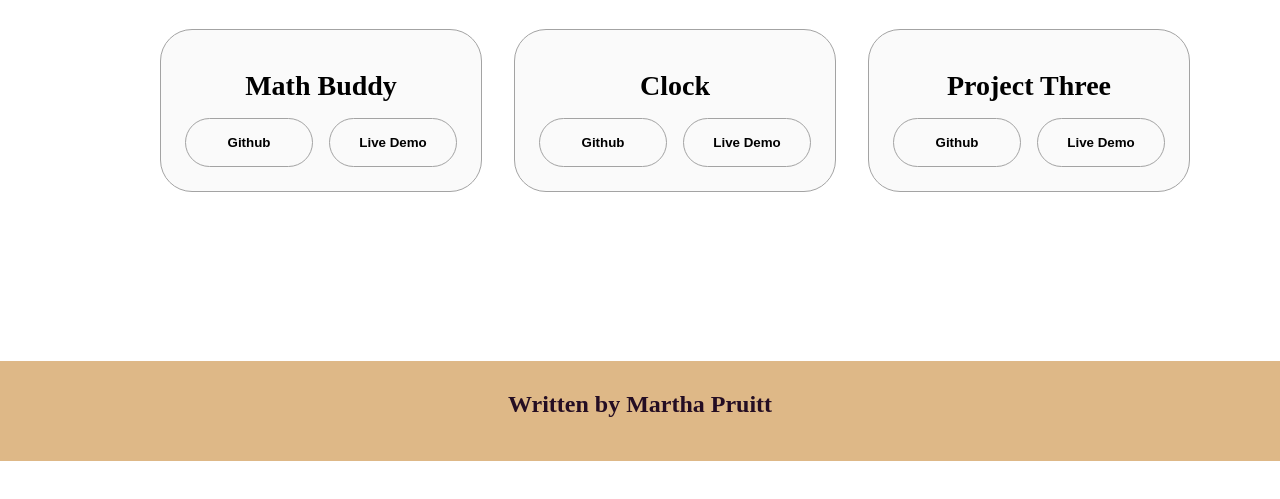
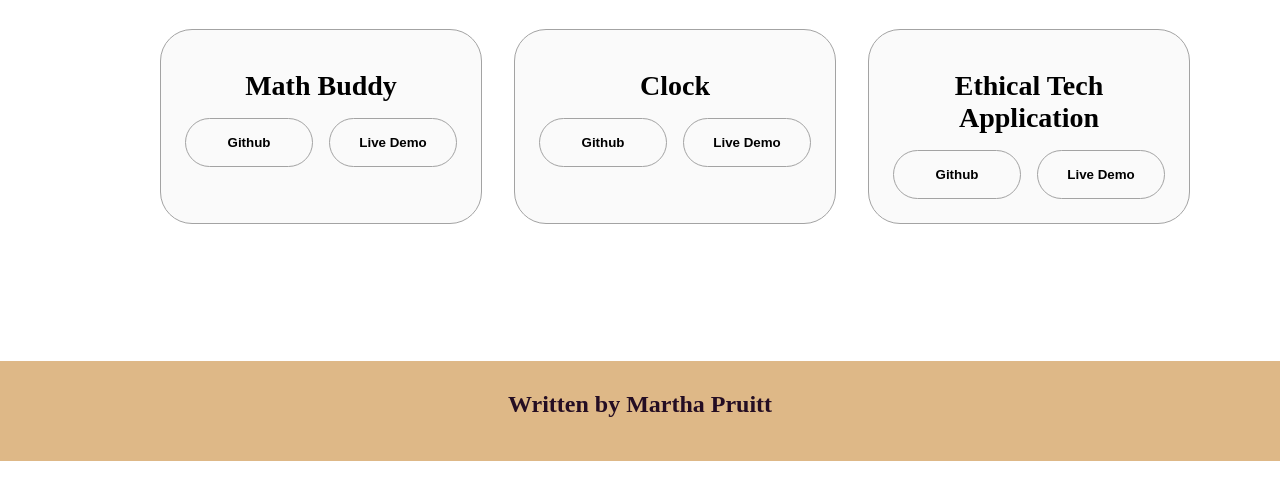
Before and after one commit to MarthaPruitt/Website, a plain HTML site: page projects.html in a window 1280 px wide. Shown: the part 339-838 px from the top of the page. Drawn offline with Linux system fonts and the light colour scheme.

Commit message:
named proj 3

```diff
--- a/projects.html
+++ b/projects.html
@@ -63,7 +63,7 @@
               <div class="article-container">
 
               </div>
-              <h2 class="experience-sub-title project-title">Project Three</h2>
+              <h2 class="experience-sub-title project-title">Ethical Tech Application</h2>
               <div class="btn-container">
                 <button class="btn btn-color-2 project-btn" onclick="location.href='https://github.com/Ethical-Tech-Application/EthicalTechApplication'">
                   Github
```
